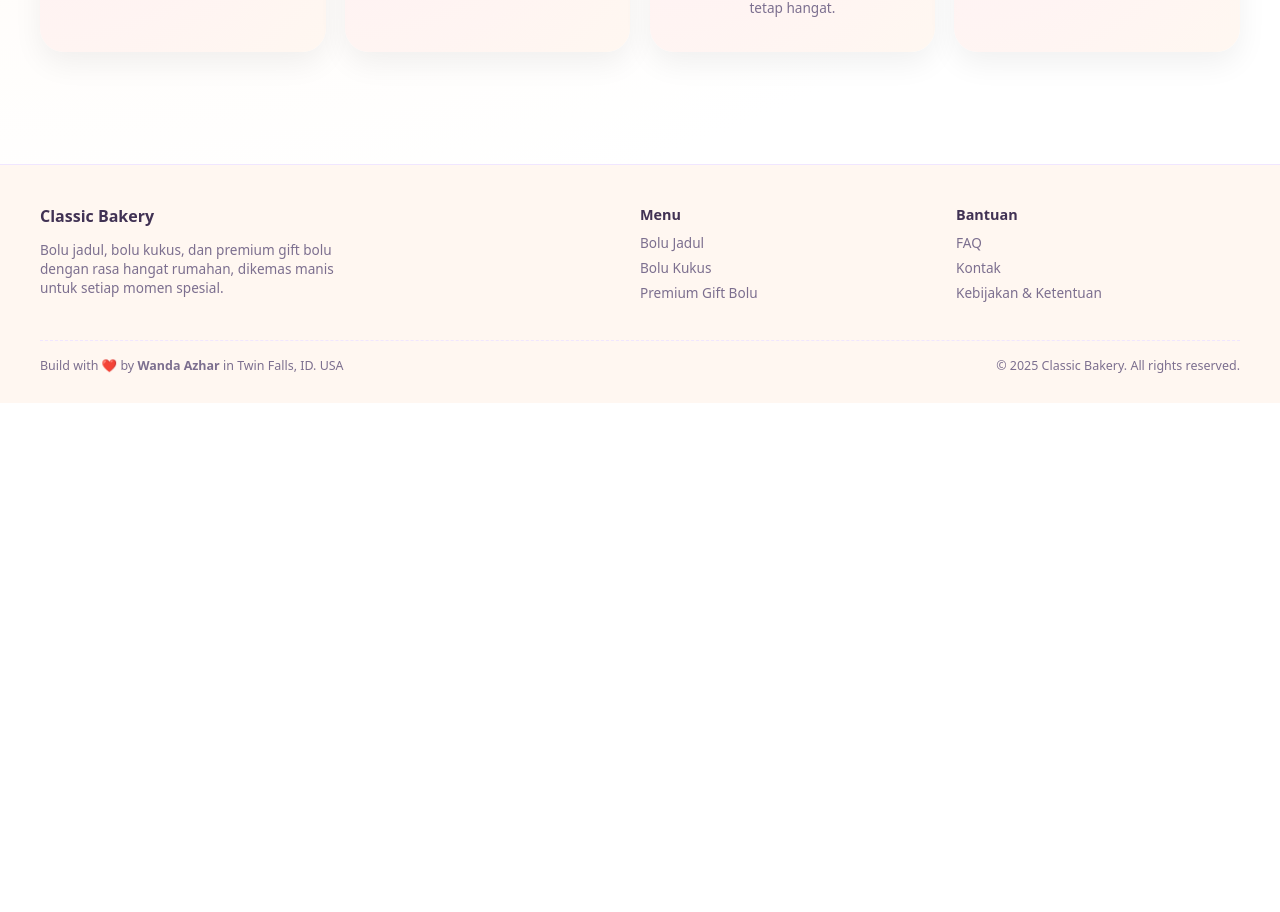
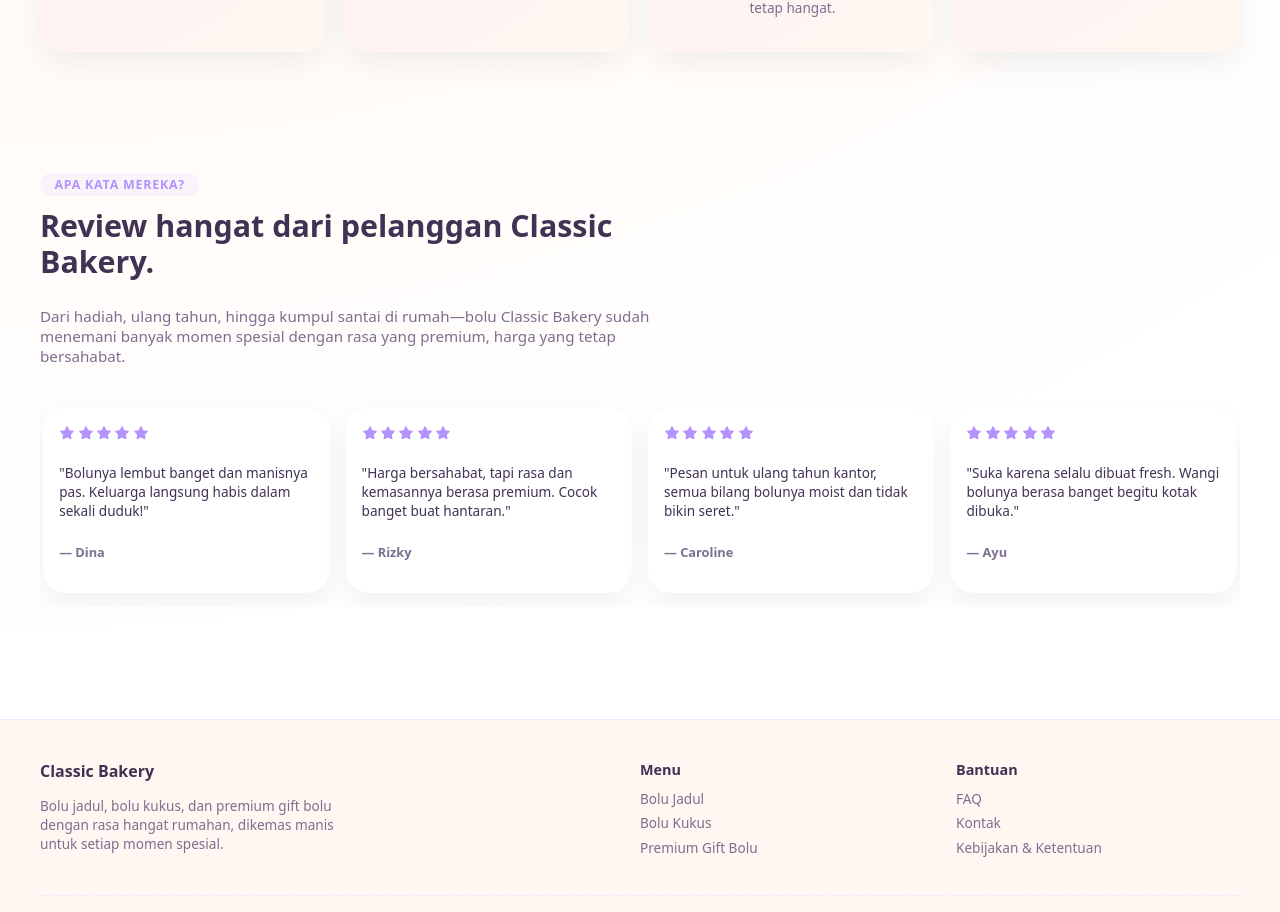
Before and after one commit to wandaazhar007/frontend-classic-bakery, a Next.js app: page / in a window 1280 px wide. Shown: the part 1695-2607 px from the top of the page. Before the commit the page ends 2098 px from the top, so only its background shows below. Built offline with nearby package versions, Linux system fonts and the light colour scheme.

Commit message:
wanda: adding review section

```diff
--- /dev/null
+++ b/app/components/reviews/ReviewsSection.module.scss
@@ -0,0 +1,176 @@
+@use "../../styles/variables" as *;
+
+.section {
+  padding: 3rem 1.5rem 3.5rem;
+
+  @media (min-width: $bp-md) {
+    padding: 3.5rem 1.5rem 4rem;
+  }
+}
+
+.inner {
+  max-width: $max-width;
+  margin: 0 auto;
+}
+
+.header {
+  max-width: 640px;
+  margin-bottom: 1.8rem;
+
+  @media (min-width: $bp-md) {
+    margin-bottom: 2.2rem;
+  }
+}
+
+.badge {
+  display: inline-flex;
+  align-items: center;
+  gap: 0.35rem;
+  padding: 0.2rem 0.9rem;
+  border-radius: $radius-pill;
+  background: rgba($color-purple, 0.08);
+  color: $color-purple;
+  font-size: 0.78rem;
+  font-weight: 600;
+  text-transform: uppercase;
+  letter-spacing: 0.06em;
+}
+
+.heading {
+  margin-top: 0.75rem;
+  font-size: 1.6rem;
+  line-height: 1.2;
+
+  @media (min-width: $bp-md) {
+    font-size: 1.9rem;
+  }
+}
+
+.tagline {
+  margin-top: 0.7rem;
+  font-size: 0.92rem;
+  color: $color-text-muted;
+
+  @media (min-width: $bp-md) {
+    font-size: 0.95rem;
+  }
+}
+
+/* Slider row */
+
+.slider {
+  position: relative;
+  display: flex;
+  gap: 1rem;
+  overflow-x: auto;
+  padding: 0.4rem 0.2rem 0.9rem;
+  scroll-snap-type: x mandatory;
+  scroll-behavior: smooth;
+  -webkit-overflow-scrolling: touch;
+
+  /* leave some padding at edges */
+  scroll-padding-inline: 0.75rem;
+}
+
+.slider::-webkit-scrollbar {
+  height: 6px;
+}
+
+.slider::-webkit-scrollbar-track {
+  background: rgba($color-border-soft, 0.4);
+  border-radius: 999px;
+}
+
+.slider::-webkit-scrollbar-thumb {
+  background: rgba($color-purple, 0.4);
+  border-radius: 999px;
+}
+
+/* Left/right swipe hint */
+
+.slider::before,
+.slider::after {
+  content: "‹";
+  position: absolute;
+  bottom: 6px;
+  width: 22px;
+  height: 22px;
+  border-radius: 999px;
+  background: rgba($color-white, 0.95);
+  color: $color-purple;
+  display: flex;
+  align-items: center;
+  justify-content: center;
+  font-size: 0.9rem;
+  box-shadow: $shadow-soft;
+  pointer-events: none;
+}
+
+.slider::after {
+  content: "›";
+  right: 10px;
+}
+
+.slider::before {
+  left: 10px;
+}
+
+@media (min-width: $bp-md) {
+
+  .slider::before,
+  .slider::after {
+    display: none;
+  }
+}
+
+/* Cards */
+
+.card {
+  scroll-snap-align: start;
+  background: $color-white;
+  border-radius: $radius-lg;
+  box-shadow: $shadow-soft;
+  padding: 1rem 1rem 1.2rem;
+  display: flex;
+  flex-direction: column;
+  justify-content: space-between;
+}
+
+/* Desktop: show 4 cards */
+@media (min-width: $bp-md) {
+  .card {
+    flex: 0 0 calc(25% - 0.75rem);
+    max-width: none;
+  }
+}
+
+/* Mobile: show 2 cards in one row */
+@media (max-width: $bp-md) {
+  .card {
+    flex: 0 0 calc(50% - 0.85rem);
+    max-width: 260px;
+    margin-inline: 0.4rem;
+  }
+}
+
+.stars {
+  color: $color-purple;
+  font-size: 0.8rem;
+  margin-bottom: 0.5rem;
+
+  svg+svg {
+    margin-left: 0.15rem;
+  }
+}
+
+.text {
+  font-size: 0.85rem;
+  color: $color-text-main;
+  margin-bottom: 0.6rem;
+}
+
+.name {
+  font-size: 0.8rem;
+  font-weight: 600;
+  color: $color-text-muted;
+}
--- /dev/null
+++ b/app/components/reviews/ReviewsSection.tsx
@@ -0,0 +1,77 @@
+import { FontAwesomeIcon } from "@fortawesome/react-fontawesome";
+import { faStar } from "@fortawesome/free-solid-svg-icons";
+import styles from "./ReviewsSection.module.scss";
+
+type Review = {
+  name: string;
+  text: string;
+};
+
+const REVIEWS: Review[] = [
+  {
+    name: "Dina",
+    text: "Bolunya lembut banget dan manisnya pas. Keluarga langsung habis dalam sekali duduk!",
+  },
+  {
+    name: "Rizky",
+    text: "Harga bersahabat, tapi rasa dan kemasannya berasa premium. Cocok banget buat hantaran.",
+  },
+  {
+    name: "Caroline",
+    text: "Pesan untuk ulang tahun kantor, semua bilang bolunya moist dan tidak bikin seret.",
+  },
+  {
+    name: "Ayu",
+    text: "Suka karena selalu dibuat fresh. Wangi bolunya berasa banget begitu kotak dibuka.",
+  },
+  {
+    name: "Hendra",
+    text: "Adminnya ramah, bantu pilih varian dan kemasan sesuai budget. Pelayanan juara.",
+  },
+  {
+    name: "Mira",
+    text: "Kemasannya cantik, tinggal kasih kartu ucapan. Praktis banget buat hadiah mendadak.",
+  },
+  {
+    name: "Andi",
+    text: "Sudah repeat order beberapa kali, rasa konsisten enak. Anak-anak di rumah selalu request.",
+  },
+  {
+    name: "Lala",
+    text: "Classic Bakery bikin momen kumpul keluarga terasa lebih hangat. Recommended banget!",
+  },
+];
+
+export default function ReviewsSection() {
+  return (
+    <section className={styles.section}>
+      <div className={styles.inner}>
+        <div className={styles.header}>
+          <span className={styles.badge}>Apa kata mereka?</span>
+          <h2 className={styles.heading}>
+            Review hangat dari pelanggan Classic Bakery.
+          </h2>
+          <p className={styles.tagline}>
+            Dari hadiah, ulang tahun, hingga kumpul santai di rumah—bolu
+            Classic Bakery sudah menemani banyak momen spesial dengan rasa yang
+            premium, harga yang tetap bersahabat.
+          </p>
+        </div>
+
+        <div className={styles.slider} aria-label="Customer reviews">
+          {REVIEWS.map((review) => (
+            <article key={review.name} className={styles.card}>
+              <div className={styles.stars}>
+                {Array.from({ length: 5 }).map((_, idx) => (
+                  <FontAwesomeIcon key={idx} icon={faStar} />
+                ))}
+              </div>
+              <p className={styles.text}>&quot;{review.text}&quot;</p>
+              <p className={styles.name}>— {review.name}</p>
+            </article>
+          ))}
+        </div>
+      </div>
+    </section>
+  );
+}
--- a/app/page.tsx
+++ b/app/page.tsx
@@ -1,5 +1,6 @@
 import FeaturedProductsPreview from "./components/featuredProducts/FeaturedProductsPreview";
 import HeroSection from "./components/heroSection/HeroSection";
+import ReviewsSection from "./components/reviews/ReviewsSection";
 import WhyChooseUsSection from "./components/whyChooseUs/WhyChooseUsSection";
 
 export default function Home() {
@@ -8,6 +9,7 @@ export default function Home() {
       <HeroSection />
       <FeaturedProductsPreview />
       <WhyChooseUsSection />
+      <ReviewsSection />
     </>
   );
 }
```
